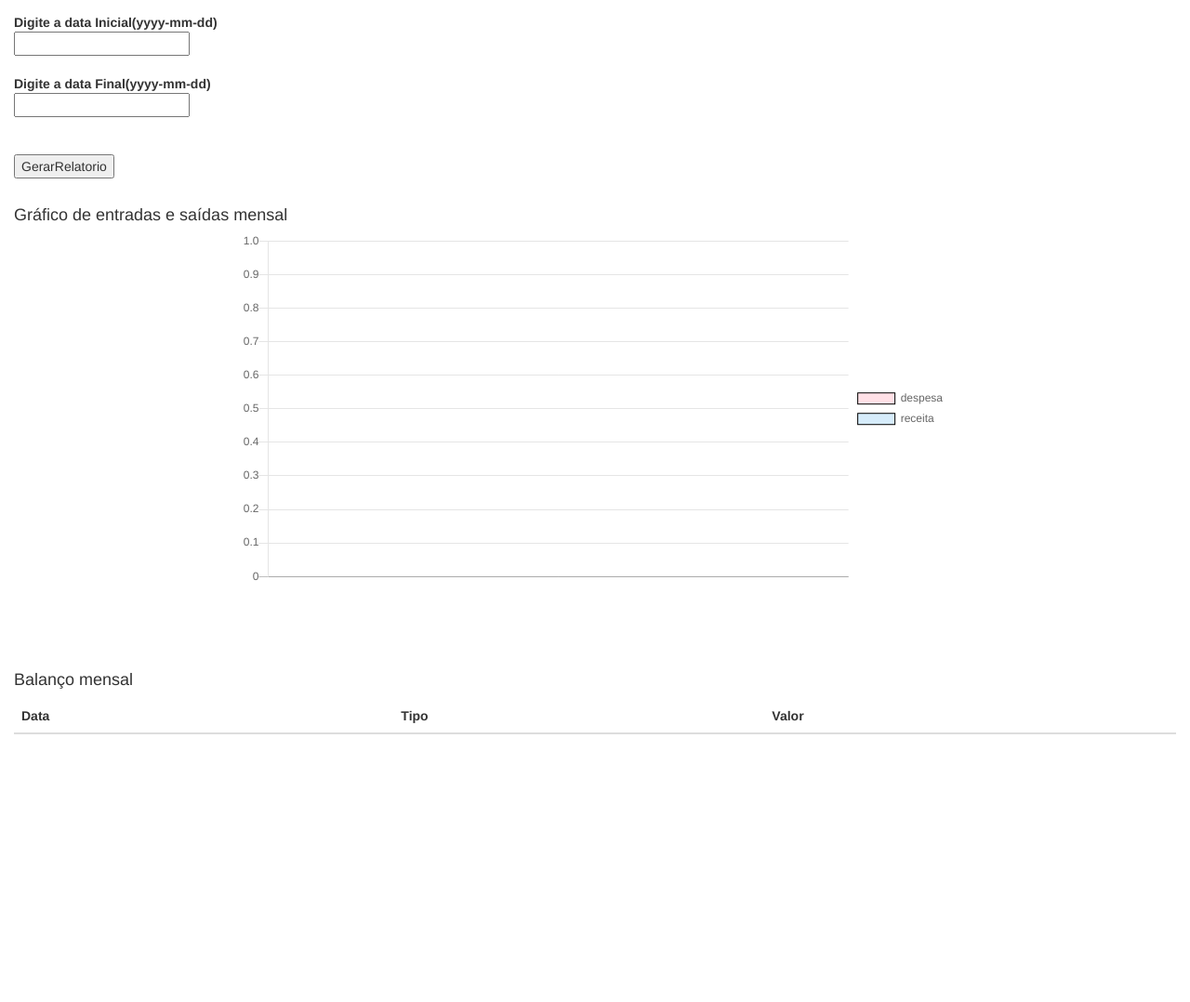
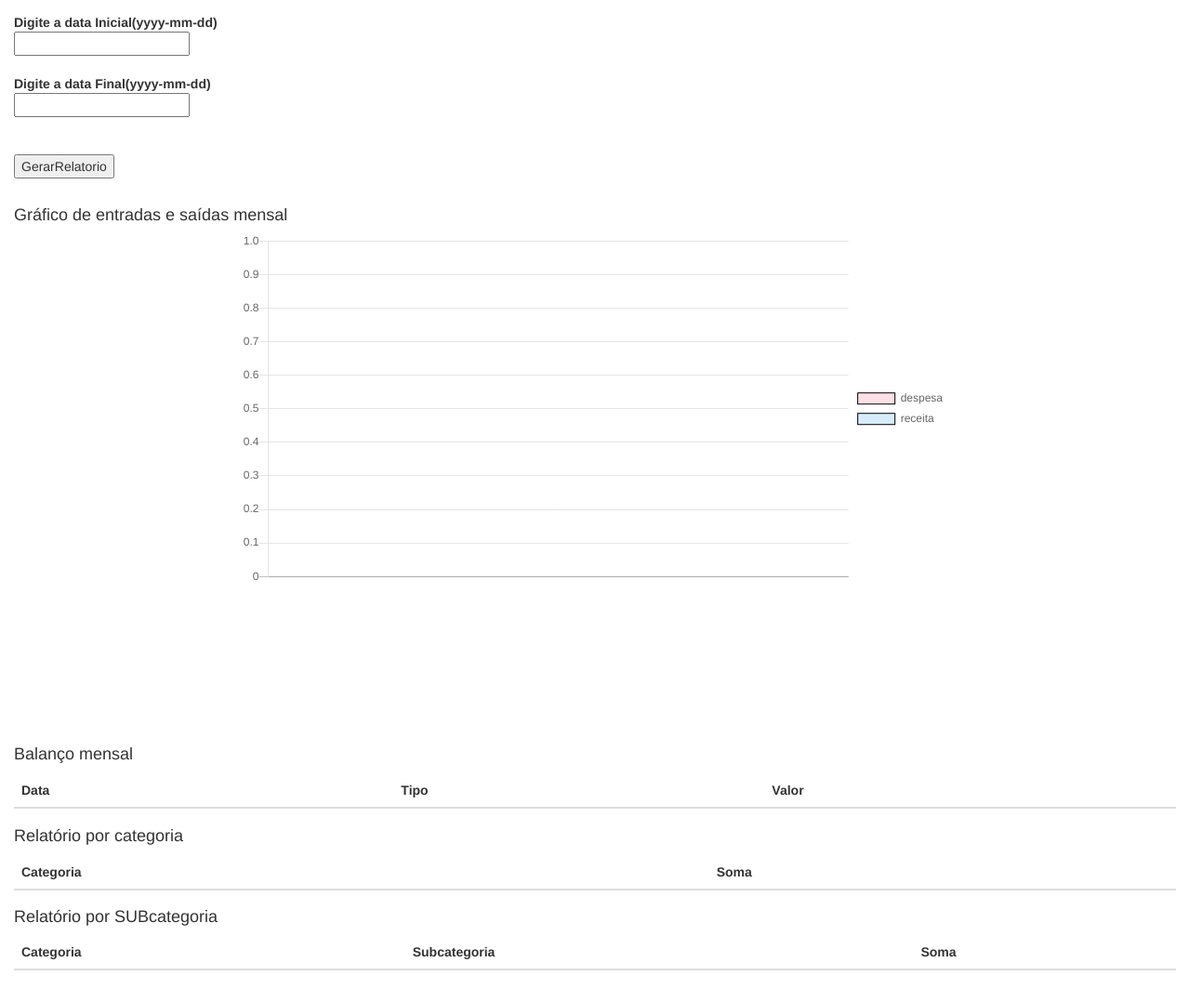
Before and after one commit to rafatieppo/lucycashflow, a Flask app: page /relatorio in a window 1280 px wide. Shown: the part 427-1505 px from the top of the page at 93% size. Before the commit the page ends 1217 px from the top, so only its background shows below. Run offline with Flask 2, Linux system fonts and the light colour scheme; data comes from the database, SQL or seed files in the repository; both versions use the stored data as it was after the commit; tables that the repository leaves empty hold one stand-in row (values such as "Sample post"); lists and menus that the app fills with data are empty; some libraries are stand-ins or nearby versions.

Commit message:
categories and subcategories report was inserted in relatorio html and app

```diff
--- a/app_lucycashflow.py
+++ b/app_lucycashflow.py
@@ -55,6 +55,7 @@ def relatorio():
     # ------------------------------------------------------------
     # input output balance by month
     if request.method == "POST" and request.form['action'] == 'GerarRelatorio':
+        # balance for accounts
         inoutbalmonth = reports_all.inout_month()
         ls_dt = []
         ls_ty = []
@@ -66,13 +67,10 @@ def relatorio():
         df_inoutbalmonth = pd.DataFrame({'data': ls_dt,
                                          'tipo': ls_ty,
                                          'valor': ls_vl})
-        legend = 'Monthly Data'
         df_inoutbalmonth = df_inoutbalmonth.query(
             'tipo != "saldo"').reset_index()
-        # labels = list(df_inoutbalmonth['data'])
-        # values = list(map(abs, list(df_inoutbalmonth['valor'])))
-        maxx = 200
-        # maxx = max(values) * 1.3
+        # js plot
+        maxx = max(ls_vl) * 1.1
         xx = df_inoutbalmonth.pivot_table(index='data',
                                           values='valor',
                                           columns='tipo',
@@ -80,6 +78,11 @@ def relatorio():
         labels = list(xx.index)
         despesas = list(map(abs, xx['despesa']))
         receitas = list(map(abs, xx['receita']))
+
+        # report by categoria
+        expense_categ = reports_all.expenses_categories()
+        # report by categoria
+        expense_subcateg = reports_all.expenses_subcategories()
 
         if inoutbalmonth is None:
             flash(' - Não há transações entre  ** ' + di + ' ** e ** ' + df +
@@ -93,7 +96,9 @@ def relatorio():
                                inoutbalmonth=inoutbalmonth,
                                df_inoutbalmonth=df_inoutbalmonth,
                                labels=labels, despesas=despesas,
-                               receitas=receitas)
+                               receitas=receitas,
+                               expense_categ=expense_categ,
+                               expense_subcateg=expense_subcateg)
     # max=maxx, values=values,
     # ls_fillcolor=ls_fillcolor)
     else:
--- a/templates/relatorio.html
+++ b/templates/relatorio.html
@@ -54,7 +54,7 @@
     <center>
       <link href="static/css/demo.css" rel="stylesheet" type="text/css">
       <script src="static/Chart.js"></script>
-      <div class="chart-container" style="position: relative; height:55vh; width:60vw">
+      <div class="chart-container" style="position: relative; height:65vh; width:60vw">
         <canvas id="myChart"></canvas>
       </div>
     </center>
@@ -126,8 +126,45 @@
         <td> {{ row[1] }} </td>
         <td> {{ row[2] }} </td>
         {% endfor %}
+    </table>
 
+
+    <h4>Relatório por categoria</h4>
+    <table class="table table-striped">
+      <thead>
+        <tr>
+          <th> Categoria </th>
+          <th> Soma </th>
+          <tr>
+      </thead>
+      {% for row in expense_categ %}
+      <tr>
+        <td> {{ row[0] }} </td>
+        <td> {{ row[1] }} </td>
+      </tr>
+      {% endfor %}
     </table>
+
+    <h4>Relatório por SUBcategoria</h4>
+    <table class="table table-striped">
+      <thead>
+        <tr>
+          <th> Categoria </th>
+          <th> Subcategoria </th>
+          <th> Soma </th>
+          <tr>
+      </thead>
+      {% for row in expense_subcateg %}
+      <tr>
+        <td> {{ row[0] }} </td>
+        <td> {{ row[1] }} </td>
+        <td> {{ row[2] }} </td>
+      </tr>
+      {% endfor %}
+    </table>
+
+
+
 
   </div>
 </form>
```
Also changed, not shown: README.md, db_lucycashflow.db.
